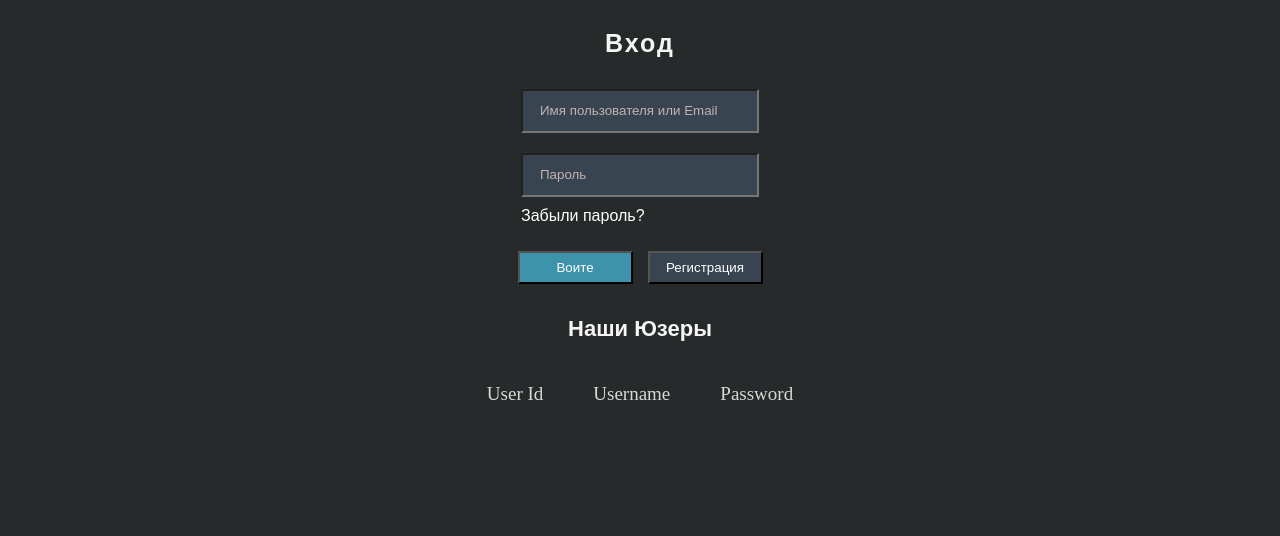
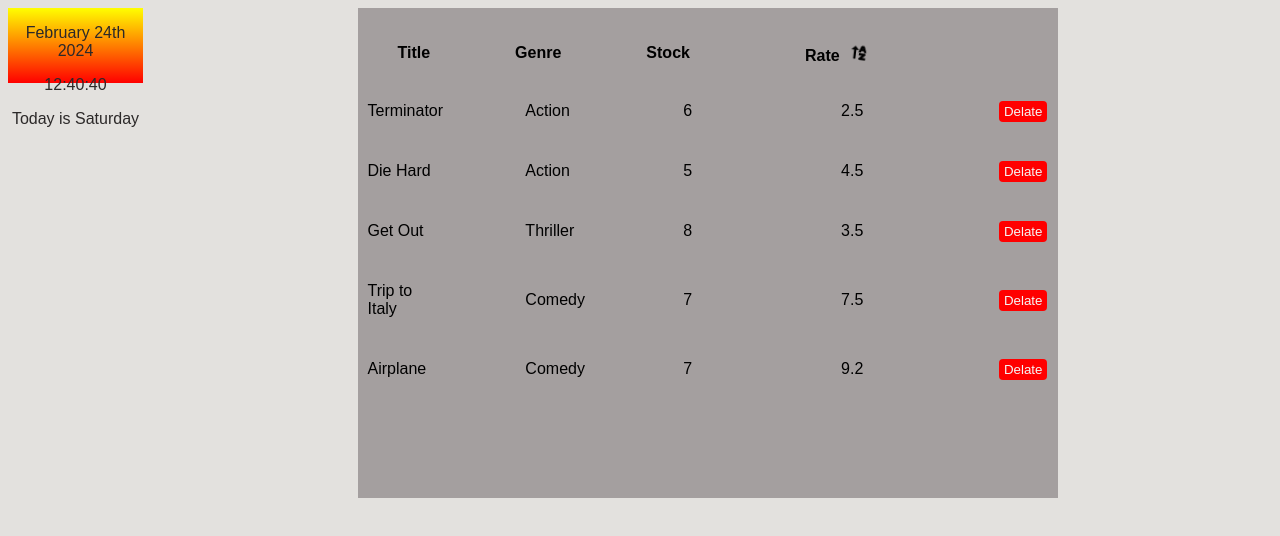
Before and after one commit to BrownEdgar/react_armenia, a React (Vite) app: page / in a window 1280 px wide. Shown: the top 536 px of the page. Built offline with nearby package versions, Linux system fonts and the light colour scheme.

Commit message:
Creat Clock and Icons

```diff
--- a/index.html
+++ b/index.html
@@ -8,6 +8,7 @@
   <link rel="stylesheet" href="https://cdn.jsdelivr.net/npm/bootstrap-icons@1.11.3/font/bootstrap-icons.min.css">
   <title>Vite + React</title>
   <link rel="stylesheet" href="https://cdn.jsdelivr.net/npm/bootstrap-icons@1.11.3/font/bootstrap-icons.min.css">
+  <link href='https://unpkg.com/boxicons@2.1.4/css/boxicons.min.css' rel='stylesheet'>
 </head>
 
 <body>
--- a/package.json
+++ b/package.json
@@ -11,7 +11,10 @@
   },
   "dependencies": {
     "axios": "^1.6.7",
+    "boxicons": "^2.1.4",
+    "classnames": "^2.5.1",
     "formik": "^2.4.5",
+    "moment": "^2.30.1",
     "react": "^18.2.0",
     "react-dom": "^18.2.0",
     "sass": "^1.71.1",
--- /dev/null
+++ b/src/ClassnamsIcons16/App.jsx
@@ -0,0 +1,101 @@
+import React from 'react'
+import './App.scss'
+import { useState } from 'react'
+import classNames from 'classnames'
+import Clock from './Clock/Clock'
+
+
+export default function App() {
+   const [data, setData] = useState([
+      {
+         id: 1,
+         title: "Terminator",
+         genre: "Action",
+         stock: 6,
+         rate: 2.5,
+      },
+      {
+         id: 2,
+         title: "Die Hard",
+         genre: "Action",
+         stock: 5,
+         rate: 4.5,
+      },
+      {
+         id: 3,
+         title: "Get Out",
+         genre: "Thriller",
+         stock: 8,
+         rate: 3.5,
+      },
+      {
+         id: 4,
+         title: "Trip to Italy",
+         genre: "Comedy",
+         stock: 7,
+         rate: 7.5,
+      },
+      {
+         id: 5,
+         title: "Airplane",
+         genre: "Comedy",
+         stock: 7,
+         rate: 9.2,
+      },
+   ])
+
+   const [sorted, setSorted] = useState(false)
+
+   const handleDelate = (id) => {        //Created delate btn
+      setData(data.filter(elm => elm.id !== id))
+   }
+
+   const handleSorted = () => {            //Sorted function
+      setSorted(!sorted)
+      let sortedData;
+      if (sorted) {
+         sortedData = [...data].sort((a, b) => a.rate - b.rate)
+      } else {
+         sortedData = [...data].sort((a, b) => b.rate - a.rate)
+      }
+      setData(sortedData)
+   }
+
+   return (
+      <>
+         <Clock />
+         <div className='App'>
+            <header className='App__header'>
+               <ul className='App__header-list'>
+                  <li>Title</li>
+                  <li>Genre</li>
+                  <li>Stock</li>
+                  <li>Rate
+                     <span className='App__sort'>
+                        <i className={classNames('', {
+                           'bx bx-sort-z-a bx-tada': !sorted,
+                           'bx bx-sort-a-z  bx-tada bx-flip-horizontal': sorted
+                        })} onClick={handleSorted}></i>
+                     </span>
+                  </li>
+               </ul>
+            </header>
+            <main >
+               {
+                  data.map(elm => {
+                     return (
+                        <div key={elm.id} className='main__section'>
+                           <p>{elm.title}</p>
+                           <p>{elm.genre}</p>
+                           <p>{elm.stock}</p>
+                           <p>{elm.rate}</p>
+                           <button onClick={() => handleDelate(elm.id)}>Delate</button>
+                        </div>
+                     )
+                  })
+               }
+            </main>
+         </div>
+      </>
+   )
+}
--- /dev/null
+++ b/src/ClassnamsIcons16/App.scss
@@ -0,0 +1,57 @@
+body {
+    background-color: rgb(227, 225, 222);
+    font-family: Arial, Helvetica, sans-serif;
+  }
+  #root{
+      display: flex;
+  }
+  li {
+    list-style: none;
+  }
+  .App {
+    height: 450px;
+    width: 700px;
+    background-color: rgb(164, 159, 159);
+    margin: 0 auto;
+    padding: 20px 0px;
+    .App__header {
+      .App__header-list {
+        display: flex;
+        gap: 85px;
+        text-align: left;
+        li {
+          font-weight: 800;
+        }
+      }
+    }
+    li:last-child {
+      margin-left: 30px;
+    }
+    .main__section {
+      padding: 5px 10px;
+      display: flex;
+      justify-content: start;
+      gap: 80px;
+      align-items: center;
+      margin: 0 auto;
+      flex-direction: row;
+      p {
+        width: 80px;
+      }
+      button {
+        background-color: red;
+        color: whitesmoke;
+        border-radius: 4px;
+        border: none;
+        padding: 3px 5px;
+      }
+    }
+    .App__sort{
+          i{
+              margin-left: 10px;
+              font-weight: 600;
+              font-size:18px;
+              cursor: pointer;
+          }
+      }
+  }
--- /dev/null
+++ b/src/ClassnamsIcons16/Clock/Clock.jsx
@@ -0,0 +1,18 @@
+import moment from 'moment'
+import React, { useState } from 'react'
+import './Clock.scss'
+
+export default function Clock() {
+    const [isDate, SetIsDate] = useState()
+    setInterval(() => {
+        SetIsDate(Date.now)
+    }, 1000)
+    return (
+
+        <div className='Clock'>
+            <p className='Clcok__p1'>{moment().format('MMMM Do YYYY')}</p>
+            <p className='Clcok__p2'>{moment().format('HH:mm:ss')} </p>
+            <p>{moment().format("[Today is] dddd")}</p>
+        </div>
+    )
+}
--- /dev/null
+++ b/src/ClassnamsIcons16/Clock/Clock.scss
@@ -0,0 +1,11 @@
+.Clock{
+    max-width: 1200px;
+    display: block;
+    text-align: center;
+    height: 75px;
+    width: 135px;
+    background-image: linear-gradient(yellow, red);
+    top: 10px;
+    right: 20px;
+    color: rgb(44, 41, 41);
+  }
--- a/src/main.jsx
+++ b/src/main.jsx
@@ -6,7 +6,8 @@ import ReactDOM from 'react-dom/client'
 // import App from './Axios 11/AppAxios'
 // import App from './Form 13/App'
 // import App from './Form Input 14/App'
-import App from './FormikForm15/App'
+// import App from './FormikForm15/App'
+import App from './ClassnamsIcons16/App'
 // import './index.css'
 
 ReactDOM.createRoot(document.getElementById('root')).render(
```
Also changed, not shown: src/FormikForm/App.jsx (added), 1 other file (tests, documents, lock files or other folders).
